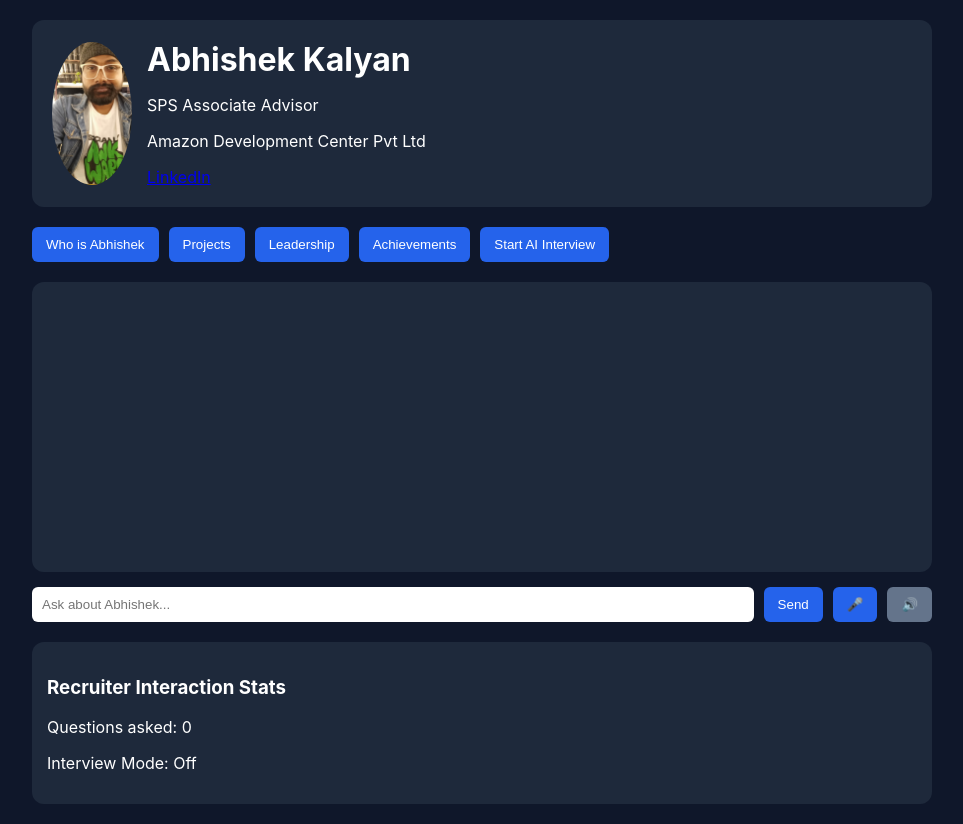
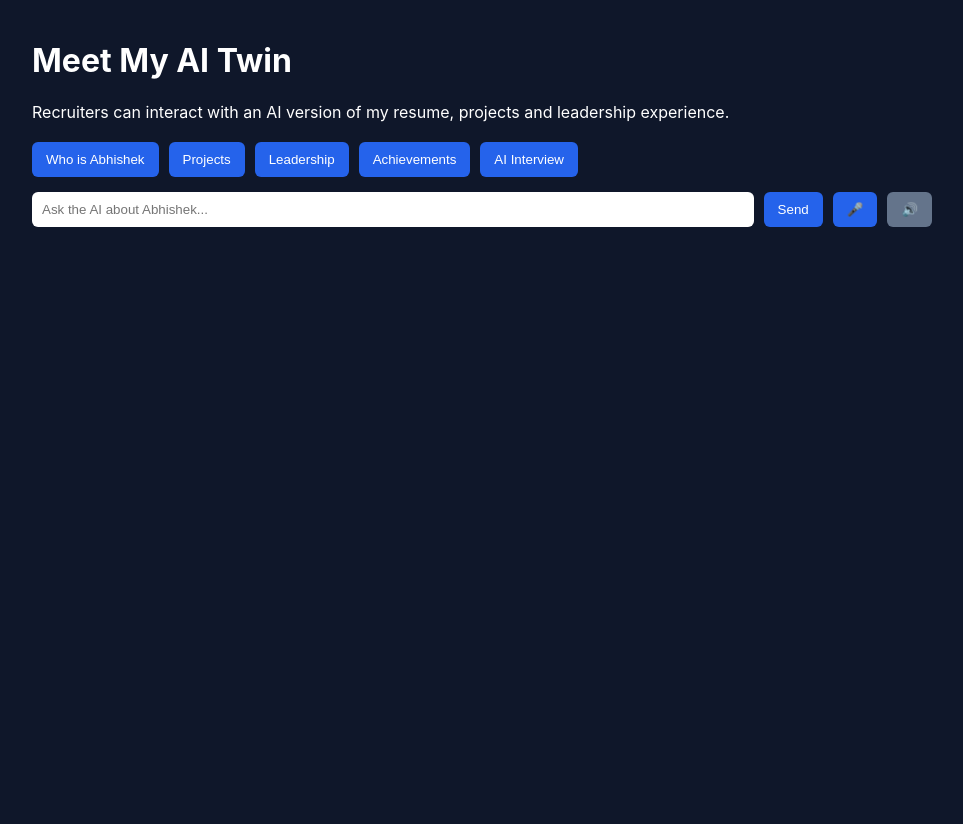
Before and after one commit to abhi-high/ai-twin, a React (Create React App) app: page / in a window 1280 px wide. Shown: the whole page, without its empty margins (158-1121 px from the left). After the commit the page ends 800 px from the top, so only its background shows below. Built offline with nearby package versions, Linux system fonts and the light colour scheme.

Commit message:
Update App.js

```diff
--- a/src/App.js
+++ b/src/App.js
@@ -1,21 +1,30 @@
-import React, { useState } from "react";
+import React, { useState, useEffect, useRef } from "react";
 import "./App.css";
 
 const API_URL = "https://ai-twin-htep.onrender.com";
 
 export default function App() {
 
-  const [messages, setMessages] = useState([]);
-  const [input, setInput] = useState("");
-  const [voiceEnabled, setVoiceEnabled] = useState(false);
-  const [stats, setStats] = useState({ questions: 0, interviewMode:false });
+const [messages,setMessages] = useState(
+  JSON.parse(localStorage.getItem("chatHistory")) || []
+);
+
+const [input,setInput] = useState("");
+const [voiceEnabled,setVoiceEnabled] = useState(false);
+const [loading,setLoading] = useState(false);
+
+const chatEndRef = useRef(null);
+
+useEffect(()=>{
+  localStorage.setItem("chatHistory",JSON.stringify(messages));
+  chatEndRef.current?.scrollIntoView({behavior:"smooth"});
+},[messages]);
 
 function speak(text){
 
 if(!voiceEnabled) return;
 
 const speech = new SpeechSynthesisUtterance(text);
-
 speech.rate = 1;
 speech.pitch = 1;
 
@@ -23,19 +32,22 @@ export default function App() {
 
 }
 
-  async function sendMessage(messageText = input){
+async function sendMessage(messageText=input){
 
 if(!messageText) return;
 
-    const newMessages = [
+const timestamp = new Date().toLocaleTimeString();
+
+const newMessages=[
 ...messages,
-      {role:"user", content:messageText}
+{role:"user",content:messageText,time:timestamp}
 ];
 
 setMessages(newMessages);
 setInput("");
+setLoading(true);
 
-    const res = await fetch(API_URL + "/chat",{
+const res = await fetch(API_URL+"/chat",{
 method:"POST",
 headers:{"Content-Type":"application/json"},
 body:JSON.stringify({message:messageText})
@@ -43,44 +55,17 @@ export default function App() {
 
 const data = await res.json();
 
-    const reply = data.reply;
+const replyTime = new Date().toLocaleTimeString();
 
-    const updated = [
+const updated=[
 ...newMessages,
-      {role:"assistant", content:reply}
+{role:"assistant",content:data.reply,time:replyTime}
 ];
 
 setMessages(updated);
+setLoading(false);
 
-    speak(reply);
-
-    setStats({
-      ...stats,
-      questions:stats.questions + 1
-    });
-
-  }
-
-  async function startInterview(){
-
-    const res = await fetch(API_URL + "/interview",{method:"POST"});
-    const data = await res.json();
-
-    const question = data.question;
-
-    const updated = [
-      ...messages,
-      {role:"assistant", content:question}
-    ];
-
-    setMessages(updated);
-
-    speak(question);
-
-    setStats({
-      ...stats,
-      interviewMode:true
-    });
+speak(data.reply);
 
 }
 
@@ -90,20 +75,17 @@ export default function App() {
 window.SpeechRecognition || window.webkitSpeechRecognition;
 
 if(!SpeechRecognition){
-      alert("Voice input not supported in this browser");
+alert("Voice input not supported");
 return;
 }
 
 const recognition = new SpeechRecognition();
 
-    recognition.lang = "en-US";
+recognition.lang="en-US";
 
-    recognition.onresult = (event)=>{
-
+recognition.onresult=(event)=>{
 const transcript = event.results[0][0].transcript;
-
 sendMessage(transcript);
-
 };
 
 recognition.start();
@@ -114,29 +96,26 @@ export default function App() {
 
 <div className="app">
 
-    <header className="header">
+<div className="hero">
 
-      <img src="/abhishek.jpg" alt="profile"/>
+<div className="heroOverlay">
 
-      <div>
-        <h1>Abhishek Kalyan</h1>
-        <p>SPS Associate Advisor</p>
-        <p>Amazon Development Center Pvt Ltd</p>
+<h1>Meet My AI Twin</h1>
 
-        <a
-          href="https://www.linkedin.com"
-          target="_blank"
-          rel="noreferrer"
-        >
-          LinkedIn
-        </a>
+<p>
+Recruiters can interact with an AI version of my resume,
+projects and leadership experience.
+</p>
+
 </div>
 
-    </header>
+</div>
+
+<div className="chatContainer">
 
 <div className="quickButtons">
 
-      <button onClick={()=>sendMessage("Who is Abhishek Kalyan?")}>
+<button onClick={()=>sendMessage("Who is Abhishek Kalyan")}>
 Who is Abhishek
 </button>
 
@@ -144,30 +123,42 @@ export default function App() {
 Projects
 </button>
 
-      <button onClick={()=>sendMessage("What leadership experience does he have?")}>
+<button onClick={()=>sendMessage("Leadership experience")}>
 Leadership
 </button>
 
-      <button onClick={()=>sendMessage("What are his achievements?")}>
+<button onClick={()=>sendMessage("Achievements")}>
 Achievements
 </button>
 
-      <button onClick={startInterview}>
-        Start AI Interview
+<button onClick={()=>sendMessage("Start interview")}>
+AI Interview
 </button>
 
 </div>
 
-    <div className="chat">
+<div className="chatBox">
 
 {messages.map((m,i)=>(
-        <div
-          key={i}
-          className={m.role === "user" ? "bubble user":"bubble ai"}
-        >
-          {m.content}
+
+<div key={i}
+className={m.role==="user" ? "bubble user":"bubble ai"}>
+
+<div>{m.content}</div>
+
+<span className="time">{m.time}</span>
+
 </div>
+
 ))}
+
+{loading && (
+<div className="typing">
+AI is thinking...
+</div>
+)}
+
+<div ref={chatEndRef}></div>
 
 </div>
 
@@ -176,33 +167,28 @@ export default function App() {
 <input
 value={input}
 onChange={(e)=>setInput(e.target.value)}
-        placeholder="Ask about Abhishek..."
+placeholder="Ask the AI about Abhishek..."
 />
 
 <button onClick={()=>sendMessage()}>
 Send
 </button>
 
-      <button onClick={startVoiceInput}>
+<button
+className="micButton"
+onClick={startVoiceInput}
+>
 🎤
 </button>
 
 <button
-        className={voiceEnabled ? "voiceOn":"voiceOff"}
+className={voiceEnabled?"voiceOn":"voiceOff"}
 onClick={()=>setVoiceEnabled(!voiceEnabled)}
 >
 🔊
 </button>
 
 </div>
-
-    <div className="stats">
-
-      <h3>Recruiter Interaction Stats</h3>
-
-      <p>Questions asked: {stats.questions}</p>
-
-      <p>Interview Mode: {stats.interviewMode ? "Active":"Off"}</p>
 
 </div>
 
```
Lines whose indentation alone changed are shown as unchanged.
